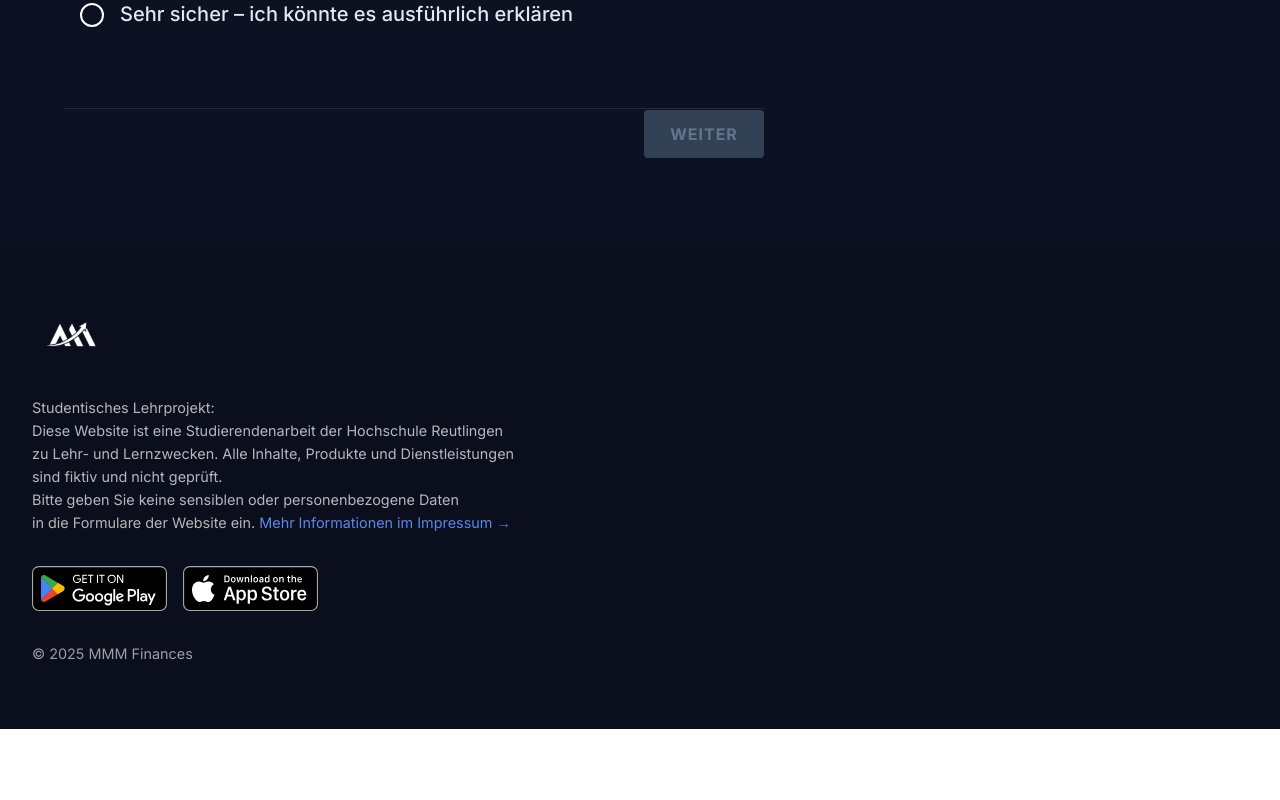
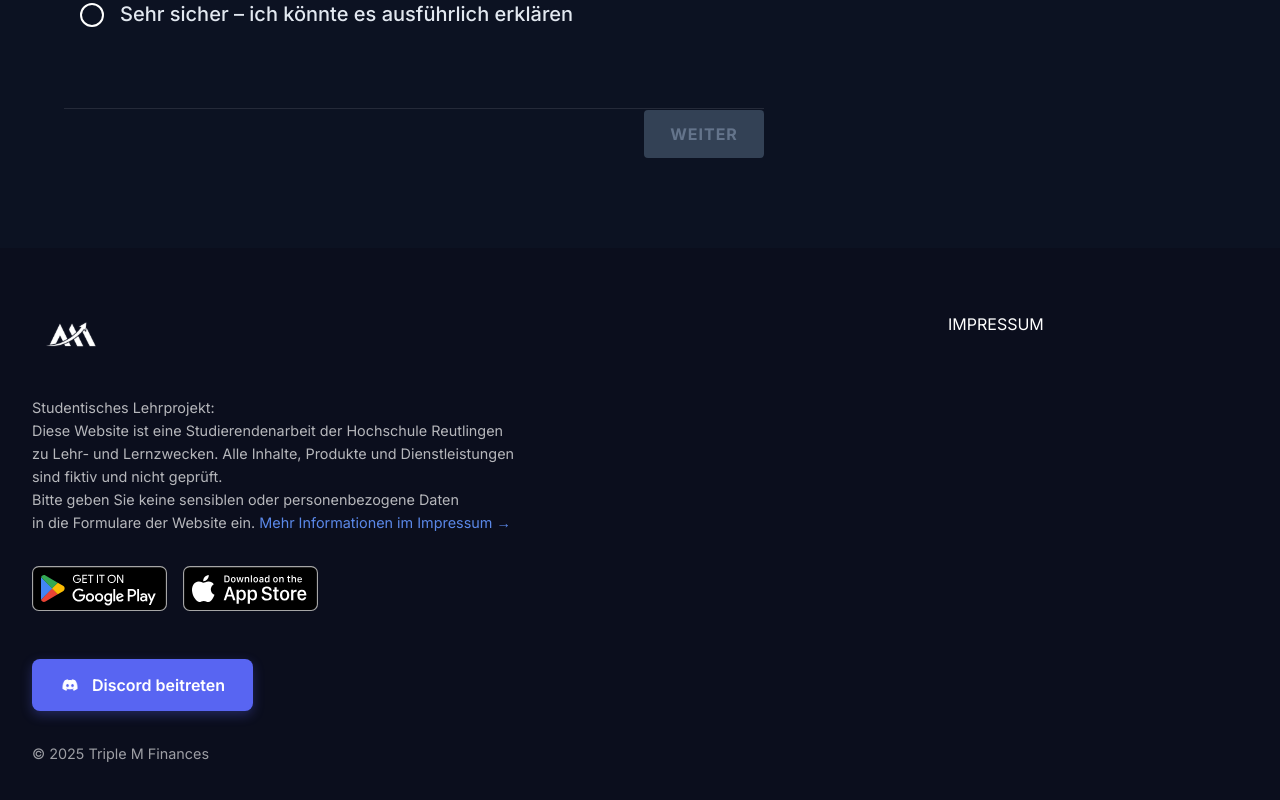
Before and after one commit to crabDono/dmwt_vercell_app, a Next.js app: page /quiz in a window 1280 px wide. Shown: the part 552-1352 px from the top of the page. Before the commit the page ends 1281 px from the top, so only its background shows below. Built offline with nearby package versions, Linux system fonts and the light colour scheme.

Commit message:
Discord Button in Footer hinzugefügt

```diff
--- a/src/components/UI/Footer/Footer.module.css
+++ b/src/components/UI/Footer/Footer.module.css
@@ -124,6 +124,41 @@
   text-decoration: underline;
 }
 
+.discordButton {
+  display: inline-flex;
+  align-items: center;
+  gap: 0.75rem;
+  background: #5865F2;
+  color: white;
+  padding: 0.875rem 1.75rem;
+  border-radius: 8px;
+  font-size: 1rem;
+  font-weight: 600;
+  text-decoration: none;
+  transition: all 0.3s ease;
+  margin-bottom: 2rem;
+  margin-top: 1rem;
+  box-shadow: 0 4px 12px rgba(88, 101, 242, 0.3);
+}
+
+.discordButton:hover {
+  background: #4752C4;
+  transform: translateY(-2px);
+  box-shadow: 0 6px 16px rgba(88, 101, 242, 0.5);
+}
+
+.discordIcon {
+  width: 20px;
+  height: 20px;
+}
+
+@media (max-width: 768px) {
+  .discordButton {
+    width: 100%;
+    justify-content: center;
+  }
+}
+
 @keyframes slideDown {
   from {
     opacity: 0;
--- a/src/components/UI/Footer/index.tsx
+++ b/src/components/UI/Footer/index.tsx
@@ -40,12 +40,21 @@ export default function Footer() {
             </Link>
           </div>
 
+          <Link
+            href="https://discord.gg/YeVyVHEQgg" target="_blank" rel="noopener noreferrer" className={styles.discordButton} >
+            <Image src="/discord.svg" alt="Discord" width={20} height={20} className={styles.discordIcon}/>Discord beitreten
+          </Link>
+
           <p className={styles.copyright}>
-            © {new Date().getFullYear()} MMM Finances
+            © {new Date().getFullYear()} Triple M Finances
           </p>
         </div>
 
-
+        <div className={styles.rightSection}>
+          <Link href="/impressum" className={styles.link}>
+            IMPRESSUM
+          </Link>
+        </div>
       </div>
     </footer>
   );
```
